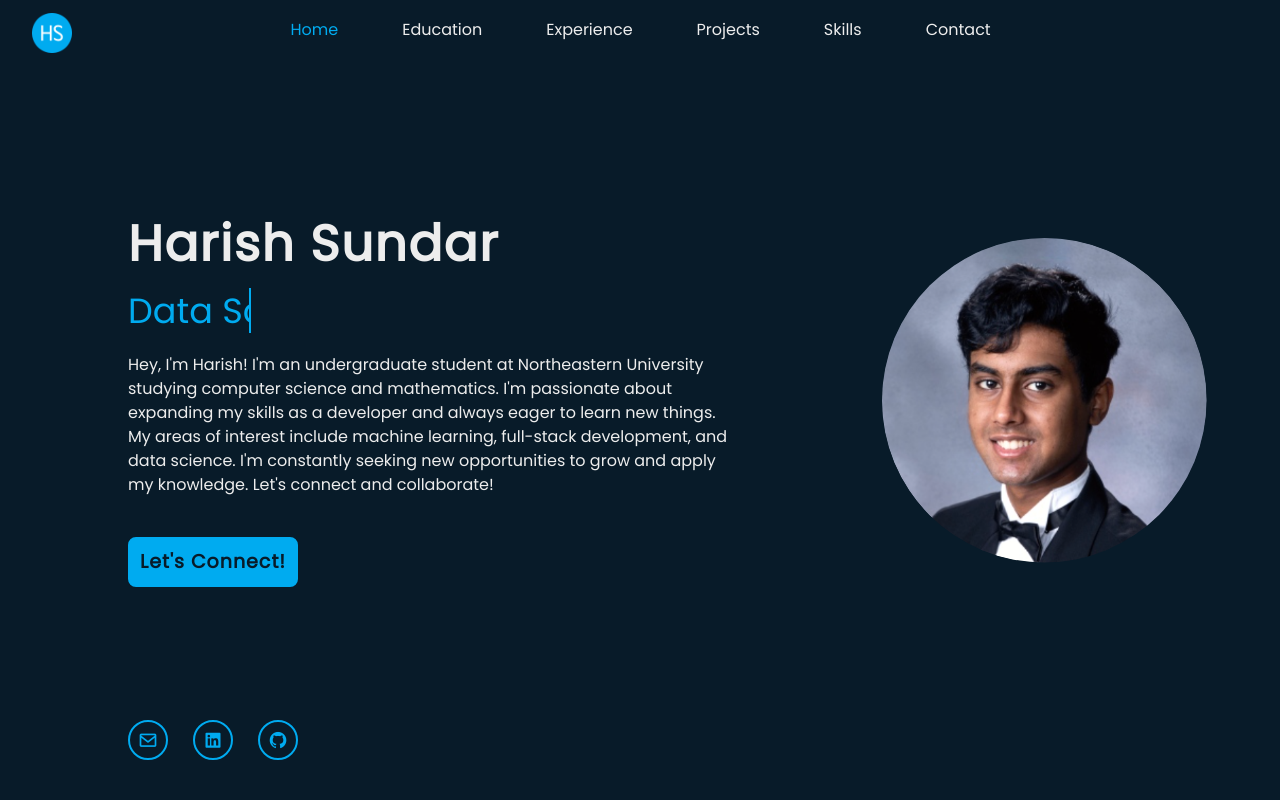
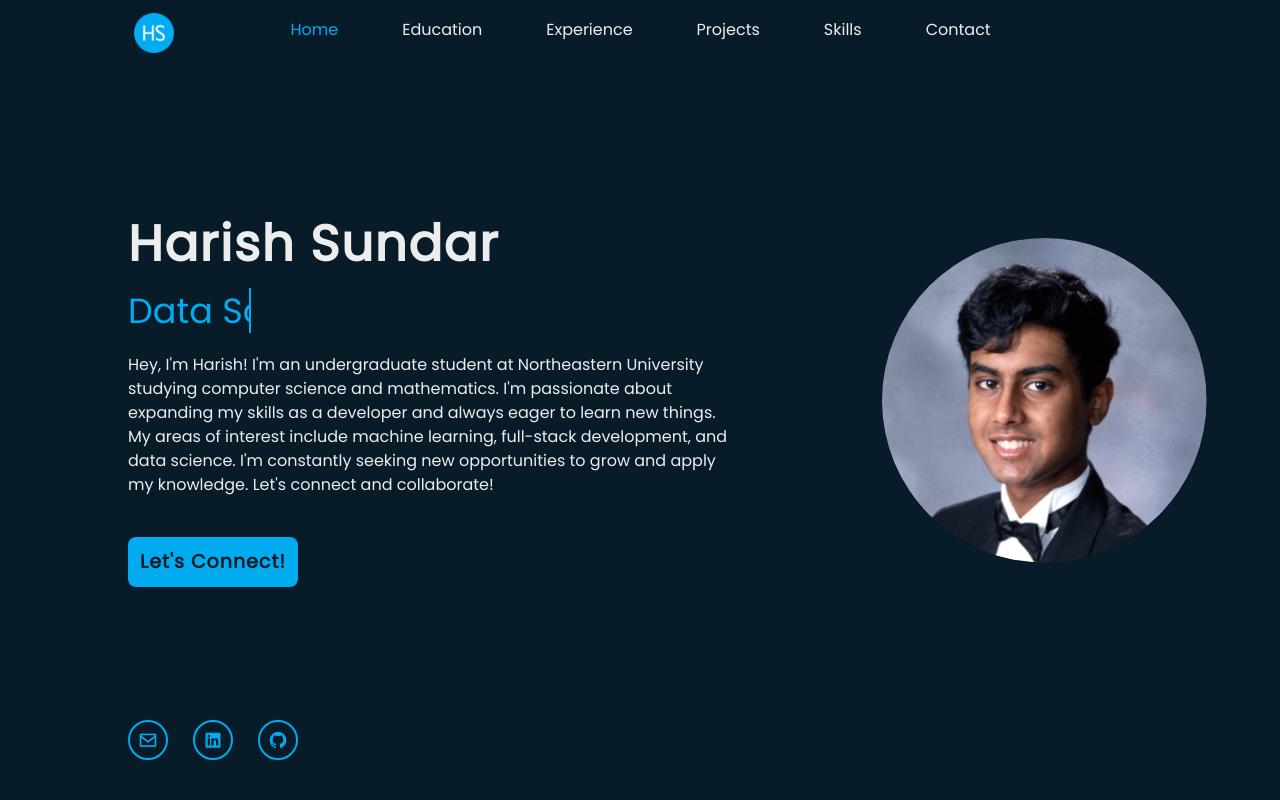
Before and after one commit to harish-sundar/harish-sundar.github.io, a React (Create React App) app: page / in a window 1280 px wide. Shown: the top 800 px of the page. Built offline with nearby package versions, Linux system fonts and the light colour scheme.

Commit message:
moved logo on navbar

```diff
--- a/src/App.css
+++ b/src/App.css
@@ -31,8 +31,8 @@ header {
   top: 0;
   left: 0;
   width: 100%;
-  background-color: #f1f1f1; /* Adjust the background color as needed */
-  z-index: 999; /* Adjust the z-index value as needed */
+  z-index: 999;
+  padding: 0 8%;
 }
 
 
```
